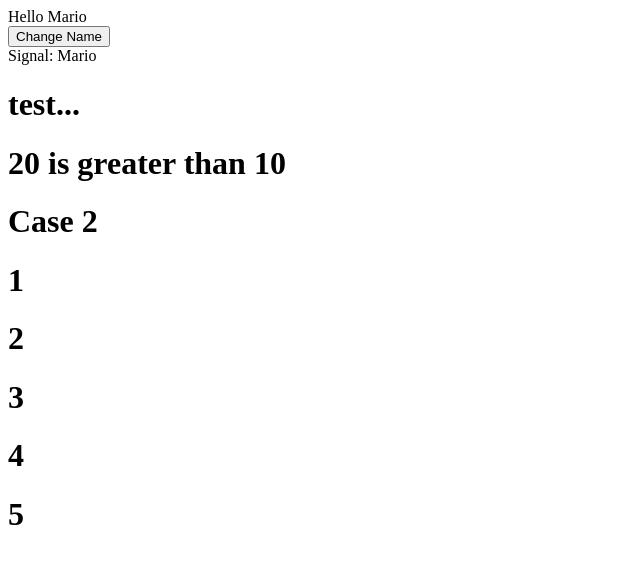
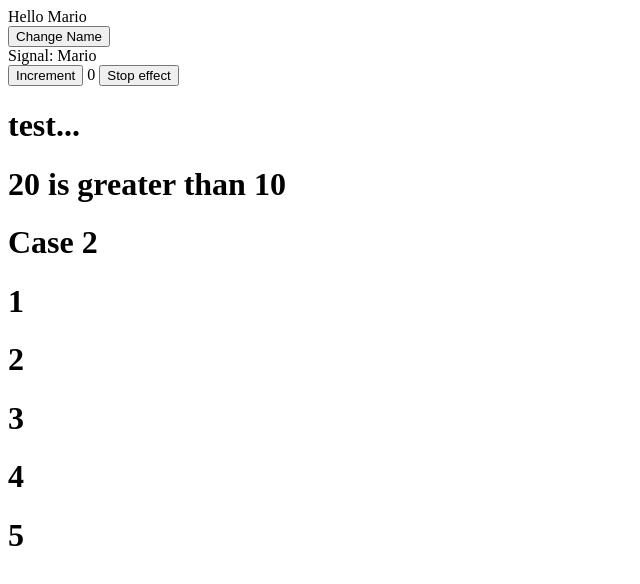
Before and after one commit to axiomario/angular19, an Angular app in the folder hello-world/: page / in a window 1280 px wide. Shown: the top 584 px of the page, without its empty margins (0-640 px from the left). Built offline with nearby package versions, Linux system fonts and the light colour scheme.

Commit message:
Section6: signal effects

```diff
--- a/hello-world/src/app/app.component.html
+++ b/hello-world/src/app/app.component.html
@@ -5,6 +5,8 @@
 @let list = [1, 2, 3, 4, 5];
 <router-outlet />
 <input-output [name]="user" (nameChange)="handleNameChange()" [nameSignal]="user" (nameEventSignal)="handleNameEventSignal($event)"></input-output>
+<br>
+<app-signals></app-signals>
 <h1>{{test}}</h1>
 
 @if (a > b) {
--- a/hello-world/src/app/app.component.ts
+++ b/hello-world/src/app/app.component.ts
@@ -1,12 +1,14 @@
 import { Component } from '@angular/core';
 import { RouterOutlet } from '@angular/router';
 import { InputOutputComponent } from './components/input-output/input-output.component';
+import { SignalsComponent } from './components/signals/signals.component';
 
 @Component({
   selector: 'app-root',
   imports: [
     RouterOutlet,
-    InputOutputComponent
+    InputOutputComponent,
+    SignalsComponent
   ],
   templateUrl: './app.component.html',
   styleUrl: './app.component.scss'
--- /dev/null
+++ b/hello-world/src/app/components/signals/signals.component.html
@@ -0,0 +1,3 @@
+<button (click)="increment()">Increment</button>
+{{counter()}}
+<button (click)="stopEffect()">Stop effect</button>
--- /dev/null
+++ b/hello-world/src/app/components/signals/signals.component.ts
@@ -0,0 +1,36 @@
+import { Component, effect, EffectRef, Injector, OnInit, signal } from '@angular/core';
+
+@Component({
+  selector: 'app-signals',
+  imports: [],
+  standalone: true,
+  templateUrl: './signals.component.html',
+  styleUrl: './signals.component.scss'
+})
+export class SignalsComponent implements OnInit {
+  public counter = signal(0);
+  private logEffect?: EffectRef;
+
+  constructor(private injector: Injector) {
+    /*effect(() => {
+      console.log('Counter value:', this.counter());
+    });*/
+  }
+
+  ngOnInit(): void {
+    this.logEffect = effect(() => {
+      console.log('Counter value', this.counter());
+    }, {
+      injector: this.injector,
+      manualCleanup: true
+    });
+  }
+
+  public increment(): void {
+    this.counter.update((value) => value + 1);
+  }
+
+  public stopEffect(): void {
+    this.logEffect!.destroy();
+  }
+}
```
Also changed, not shown: hello-world/src/app/components/signals/signals.component.scss (added), 1 other file (tests, documents, lock files or other folders).
